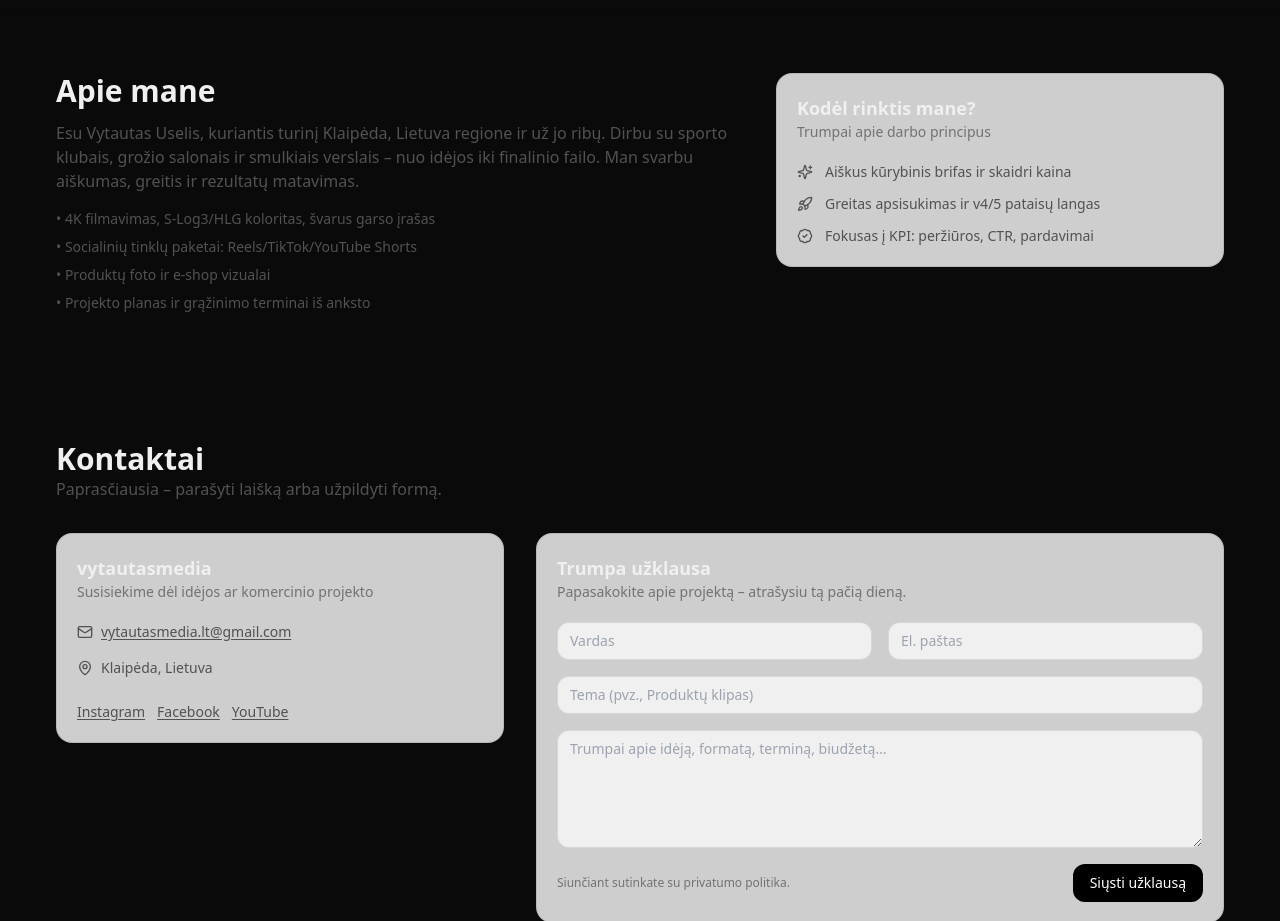
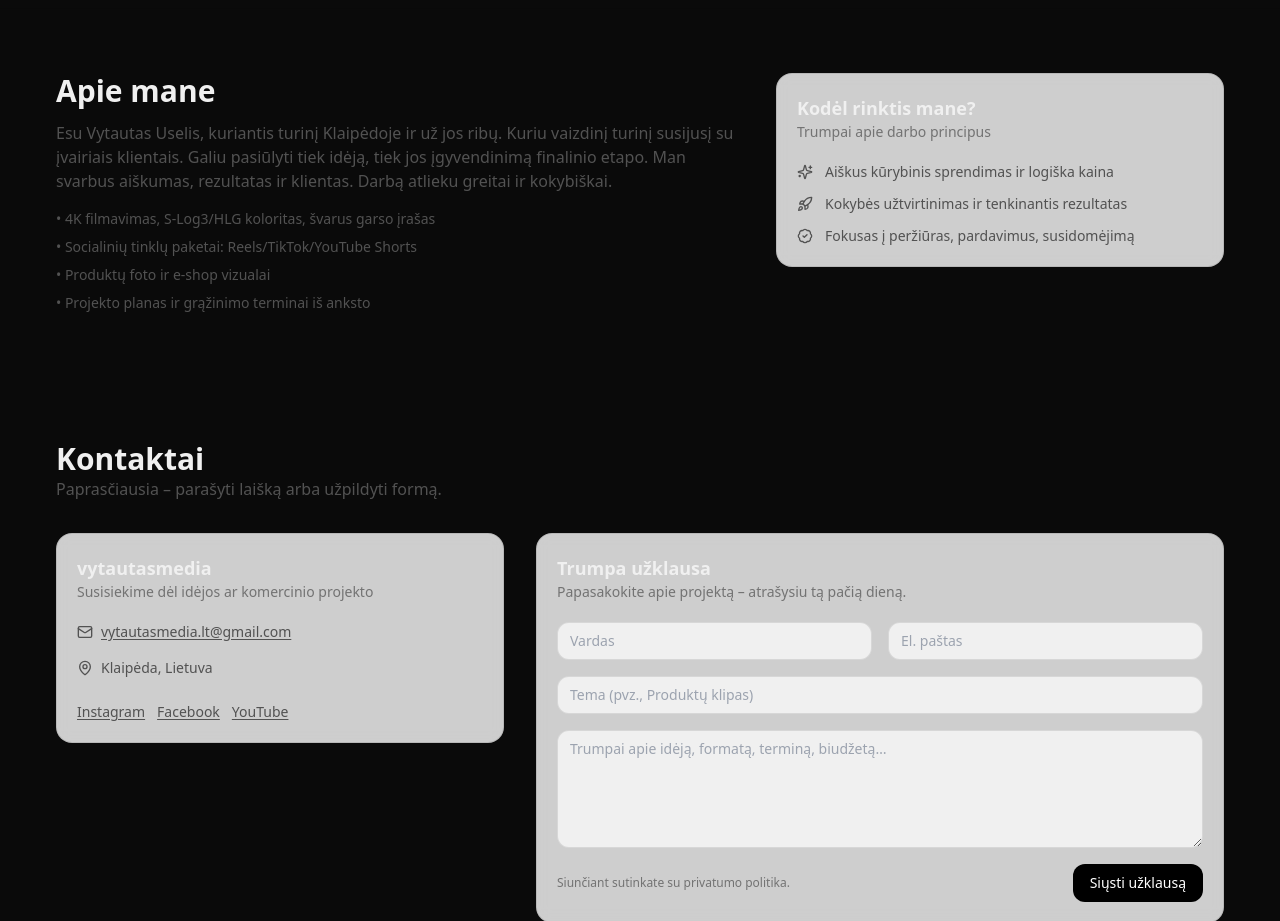
Before and after one commit to vytautasmedia/Vytautas-Portfolio, a React (Vite) app: page / in a window 1280 px wide. Shown: the part 2800-3721 px from the top of the page. Built offline with nearby package versions, Linux system fonts and the light colour scheme.

Commit message:
Update App.tsx

```diff
--- a/src/App.tsx
+++ b/src/App.tsx
@@ -465,8 +465,10 @@ export default function App() {
             <div className="md:col-span-3">
               <h2 className="text-2xl md:text-3xl font-bold">Apie mane</h2>
               <p className="mt-3 text-neutral-600 dark:text-neutral-300">
-                Esu {PROFILE.name}, kuriantis turinį {PROFILE.location} regione ir už jo ribų. Dirbu su sporto klubais, grožio salonais ir smulkiais
-                verslais – nuo idėjos iki finalinio failo. Man svarbu aiškumas, greitis ir rezultatų matavimas.
+                Esu {PROFILE.name}, kuriantis turinį Klaipėdoje ir už jos ribų. Kuriu vaizdinį turinį susijusį su įvairiais klientais.
+                Galiu pasiūlyti tiek idėją, tiek jos įgyvendinimą finalinio etapo. Man svarbus aiškumas, rezultatas ir klientas.
+                Darbą atlieku greitai ir kokybiškai.
+
               </p>
               <ul className="mt-4 space-y-2 text-sm text-neutral-600 dark:text-neutral-300">
                 <li>• 4K filmavimas, S-Log3/HLG koloritas, švarus garso įrašas</li>
@@ -482,9 +484,9 @@ export default function App() {
                   <p className="text-sm text-neutral-500 dark:text-neutral-400">Trumpai apie darbo principus</p>
                 </div>
                 <div className="px-5 pb-5 space-y-3 text-sm text-neutral-600 dark:text-neutral-300">
-                  <div className="flex items-start gap-3"><Sparkles className="mt-0.5 h-4 w-4" /> Aiškus kūrybinis brifas ir skaidri kaina</div>
-                  <div className="flex items-start gap-3"><Rocket className="mt-0.5 h-4 w-4" /> Greitas apsisukimas ir v4/5 pataisų langas</div>
-                  <div className="flex items-start gap-3"><BadgeCheck className="mt-0.5 h-4 w-4" /> Fokusas į KPI: peržiūros, CTR, pardavimai</div>
+                  <div className="flex items-start gap-3"><Sparkles className="mt-0.5 h-4 w-4" /> Aiškus kūrybinis sprendimas ir logiška kaina</div>
+                  <div className="flex items-start gap-3"><Rocket className="mt-0.5 h-4 w-4" /> Kokybės užtvirtinimas ir tenkinantis rezultatas</div>
+                  <div className="flex items-start gap-3"><BadgeCheck className="mt-0.5 h-4 w-4" /> Fokusas į peržiūras, pardavimus, susidomėjimą</div>
                 </div>
               </div>
             </div>
```
